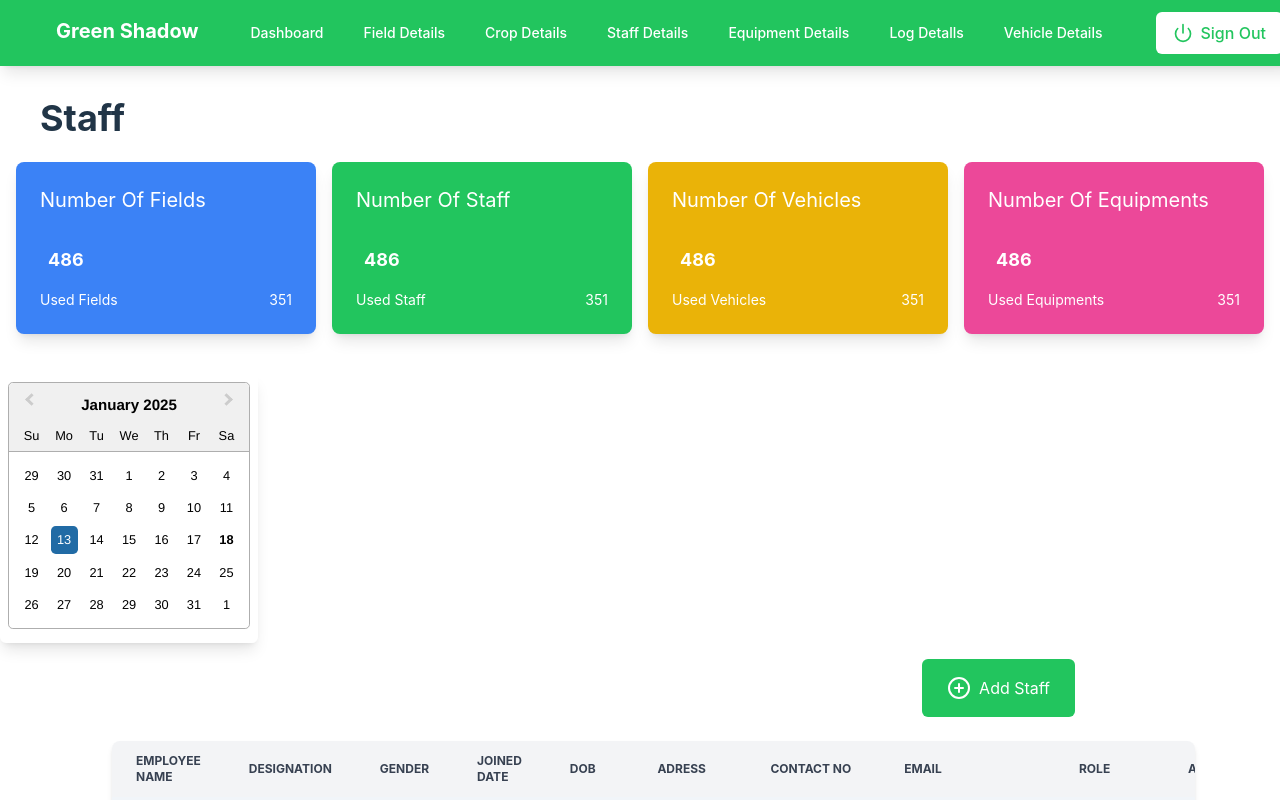
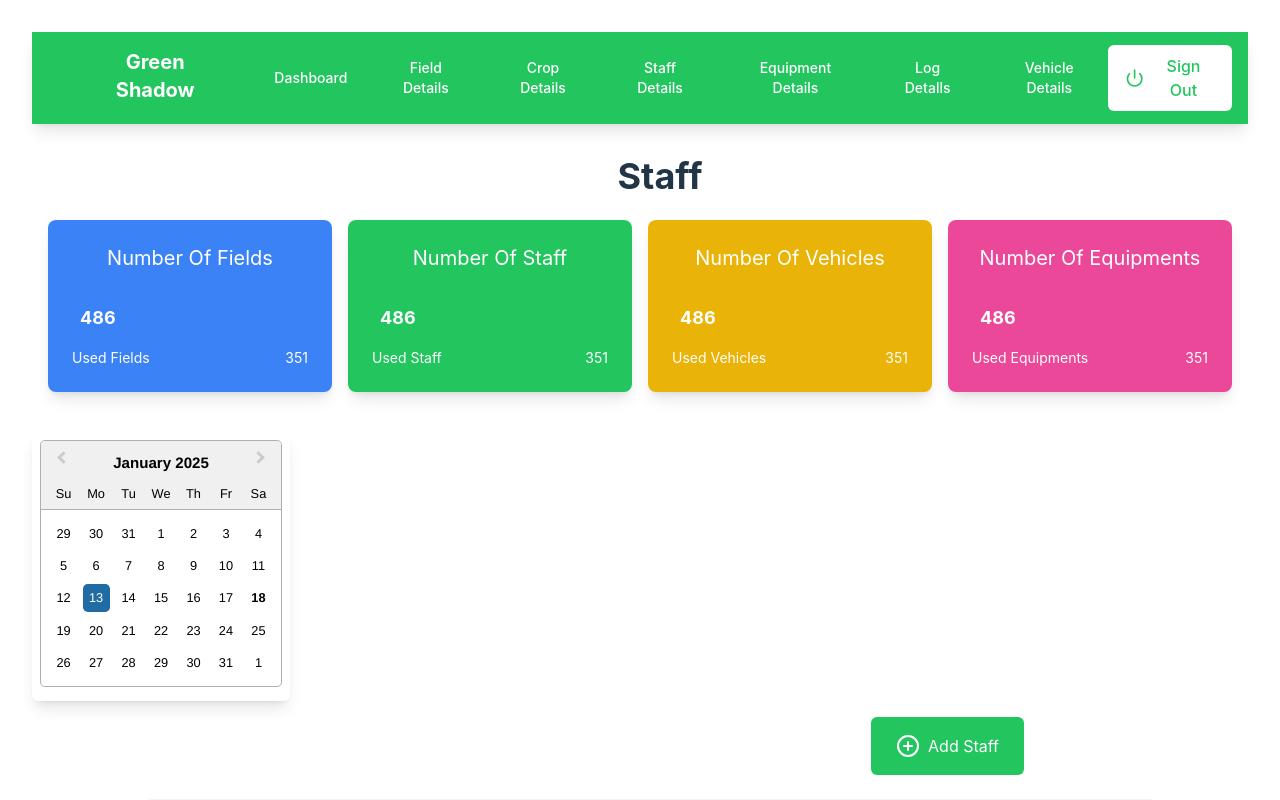
Before and after one commit to ssulochanaherath/Crop-System, a React (Vite) app: page /staff in a window 1280 px wide. Shown: the top 800 px of the page. Built offline with nearby package versions, Linux system fonts and the light colour scheme.

Commit message:
Few Changes

```diff
--- a/src/App.css
+++ b/src/App.css
@@ -1,46 +1,64 @@
 @tailwind base;
 @tailwind components;
 @tailwind utilities;
-
-::-webkit-scrollbar {
-  width: 8px;
-}
-
-::-webkit-scrollbar-track {
-  background: #f1f1f1;
-}
-
-::-webkit-scrollbar-thumb {
-  background: #22c25e;
-  border-radius: 5px;
-}
-
-::-webkit-scrollbar-thumb:hover {
-  background: #22c25e;
-}
 
 @layer base {
   h1 {
     @apply text-4xl font-bold mt-8 ml-10 mb-2;
   }
+}
+#root {
+  max-width: 1280px;
+  margin: 0 auto;
+  padding: 2rem;
+  text-align: center;
+}
+
+.logo {
+  height: 6em;
+  padding: 1.5em;
+  will-change: filter;
+  transition: filter 300ms;
+}
+.logo:hover {
+  filter: drop-shadow(0 0 2em #646cffaa);
+}
+.logo.react:hover {
+  filter: drop-shadow(0 0 2em #61dafbaa);
+}
+
+@keyframes logo-spin {
+  from {
+    transform: rotate(0deg);
+  }
+  to {
+    transform: rotate(360deg);
+  }
+}
+
+@media (prefers-reduced-motion: no-preference) {
+  a:nth-of-type(2) .logo {
+    animation: logo-spin infinite 20s linear;
+  }
+}
+
+.card {
+  padding: 2em;
+}
+
+.read-the-docs {
+  color: #888;
+}
 
 input {
-    @apply mt-1 block w-full py-2 border border-gray-300 rounded-md shadow-sm focus:ring-green-500 focus:border-green-500 focus:outline-none sm:text-sm;
+  @apply mt-1 block w-full py-2 border border-gray-300 rounded-md shadow-sm focus:ring-green-500 focus:border-green-500 sm:text-sm;
 }
-
 label {
   @apply block text-sm font-medium text-gray-700;
 }
-
 h2 {
   @apply text-xl font-bold mb-4;
 }
-
 select {
   @apply mt-1 block w-full py-2 border border-gray-300 rounded-md shadow-sm focus:ring-green-500 focus:border-green-500 sm:text-sm;
 }
-
-  textarea {
-    @apply mt-1 block w-full py-2 border border-gray-300 rounded-md shadow-sm focus:ring-green-500 focus:border-green-500 sm:text-sm;
-  }
-}
```
Lines whose indentation alone changed are shown as unchanged.
